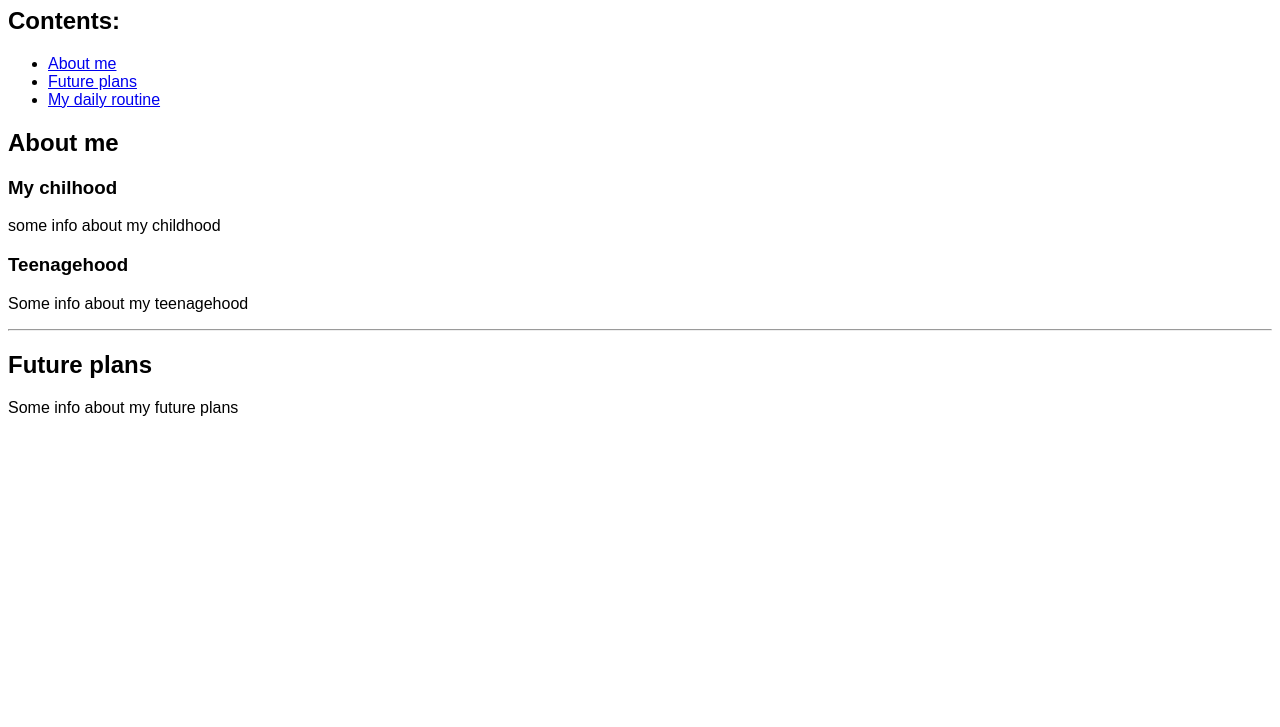
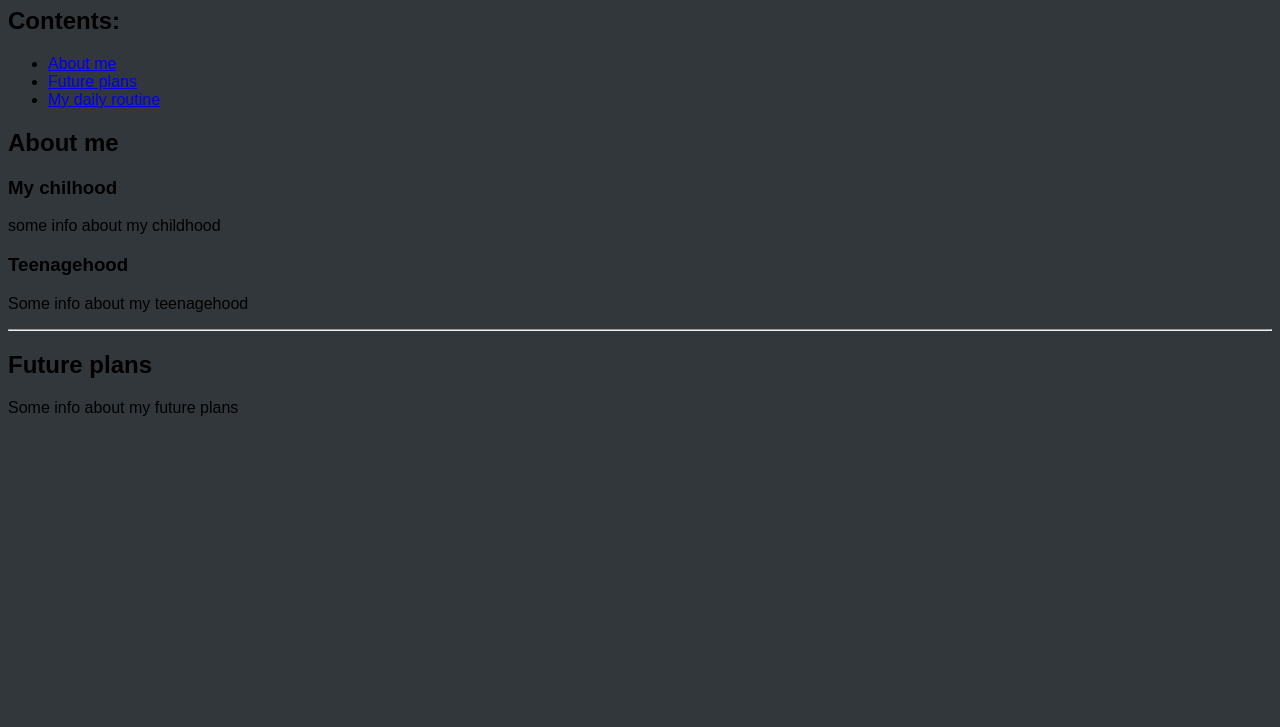
Before and after one commit to KinanKeanuMouki/KinanKeanuMouki.github.io, a plain HTML site: page index.html in a window 1280 px wide. Shown: the part 73-800 px from the top of the page. Drawn offline with Linux system fonts and the light colour scheme.

Commit message:
Update index.html

```diff
--- a/index.html
+++ b/index.html
@@ -6,6 +6,7 @@
         <style>
             body {
                 font-family: Arial, Helvetica, sans-serif;
+                background-color: #32373c;
             }
 
         </style>
```
